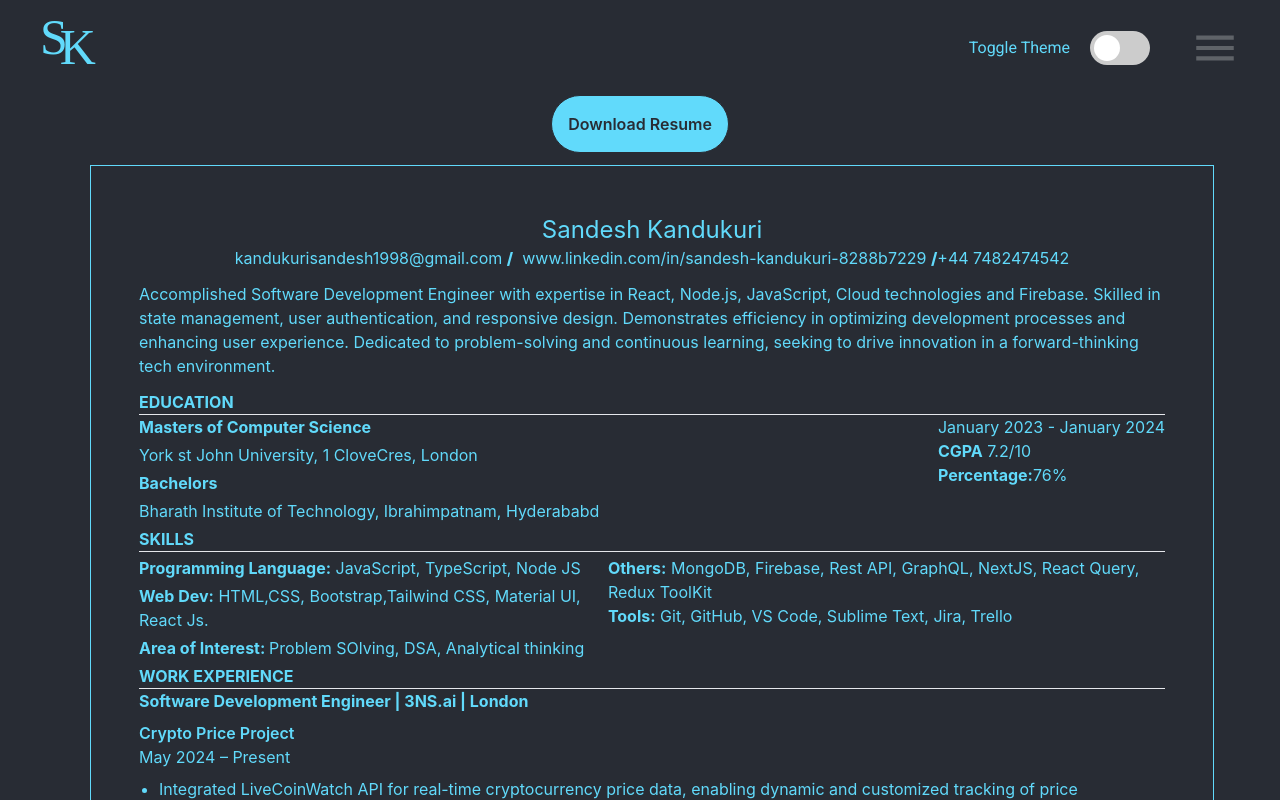
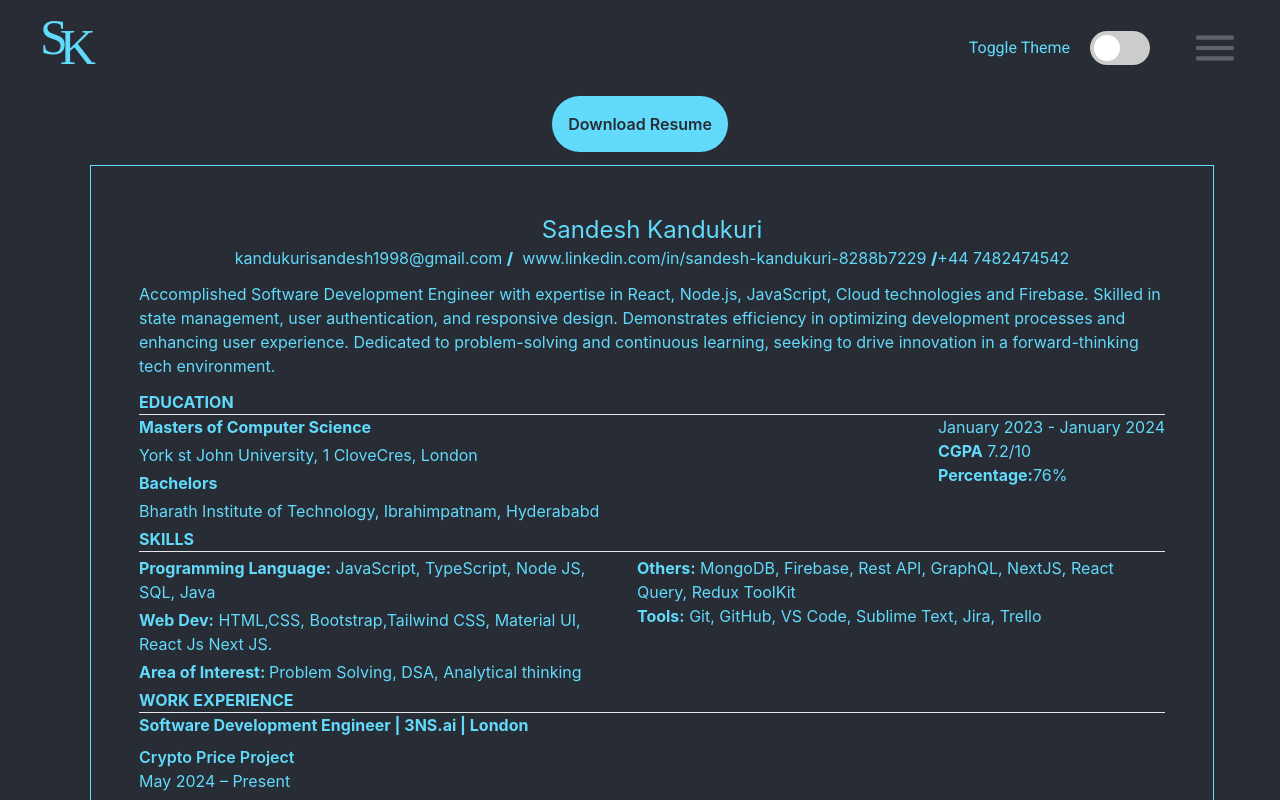
Before and after one commit to kandukuriSandesh/myPortfolioWebsite, a React (Create React App) app: page /aboutme in a window 1280 px wide. Shown: the top 800 px of the page. Built offline with nearby package versions, Linux system fonts and the light colour scheme; a web font is replaced by a local one.

Commit message:
'Resume changes made'

```diff
--- a/src/components/AboutMe/AboutMe.jsx
+++ b/src/components/AboutMe/AboutMe.jsx
@@ -60,9 +60,9 @@ experience. Dedicated to problem-solving and continuous learning, seeking to dri
 
           <div className='flex justify-between gap-5 500:flex-col ' >
             <div>
-               <p className='mt-1' > <span className='font-bold' >Programming Language:</span> JavaScript, TypeScript, Node JS </p>
-               <p className='mt-1' > <span className='font-bold' >Web Dev:</span> HTML,CSS, Bootstrap,Tailwind CSS, Material UI, React Js. </p>
-               <p className='mt-1' > <span className='font-bold' > Area of Interest: </span> Problem SOlving, DSA, Analytical thinking   </p>
+               <p className='mt-1' > <span className='font-bold' >Programming Language:</span> JavaScript, TypeScript, Node JS, SQL, Java </p>
+               <p className='mt-1' > <span className='font-bold' >Web Dev:</span> HTML,CSS, Bootstrap,Tailwind CSS, Material UI, React Js Next JS. </p>
+               <p className='mt-1' > <span className='font-bold' > Area of Interest: </span> Problem Solving, DSA, Analytical thinking   </p>
             </div>
             <div>
                <p className='mt-1' > <span className='font-bold' >Others:</span> MongoDB,  Firebase, Rest API, GraphQL, NextJS, React Query, Redux ToolKit  </p>
--- a/src/components/ContactMe/ContactMe.jsx
+++ b/src/components/ContactMe/ContactMe.jsx
@@ -46,7 +46,7 @@ const ContactMe = () => {
           </a>
         </div>
         <div className=' scale-125  '  >
-          <a href="www.linkedin.com/in/sandesh-kandukuri" className='flex  gap-1 justify-center items-center' target="_blank" >
+          <a href="https://linkedin.com/in/sandesh-kandukuri" className='flex  gap-1 justify-center items-center' target="_blank" >
           <FaLinkedin />
           Linkedin
           </a>
--- a/src/components/Portfolio/Portfolio.jsx
+++ b/src/components/Portfolio/Portfolio.jsx
@@ -13,8 +13,8 @@ const Portfolio = () => {
     data:[
       {name:'Bootstrap',value:'20'},
       {name:'React',value:'30'},
-      {name:'Node',value:'30'},
-      {name:'MongoDB',value:'20'}
+      {name:'Flask',value:'30'},
+      {name:'SQL',value:'20'}
     ],
     title:'Crypto Analysis and Trading Platform',
     link:'https://www.smallcap.ai/',
```
